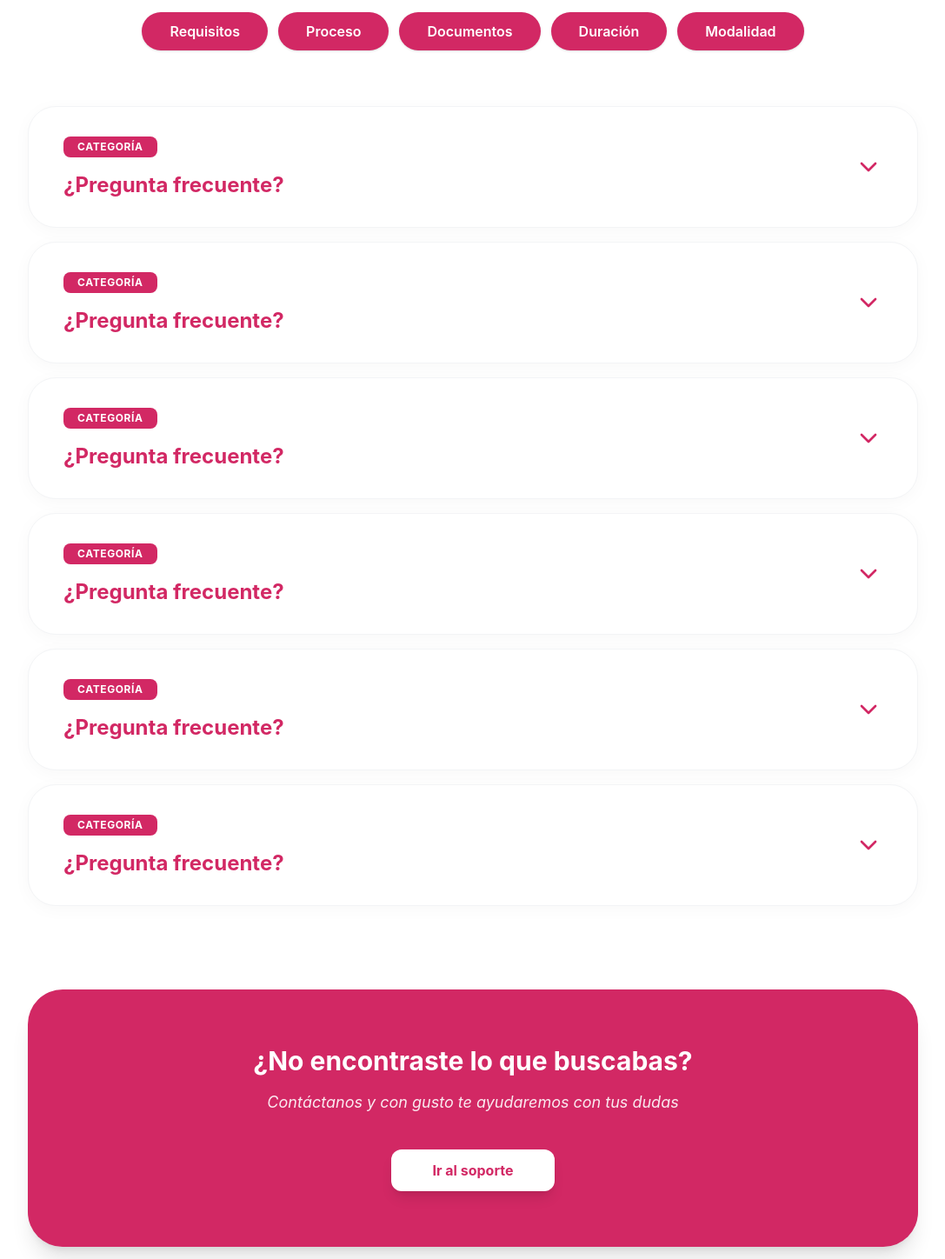
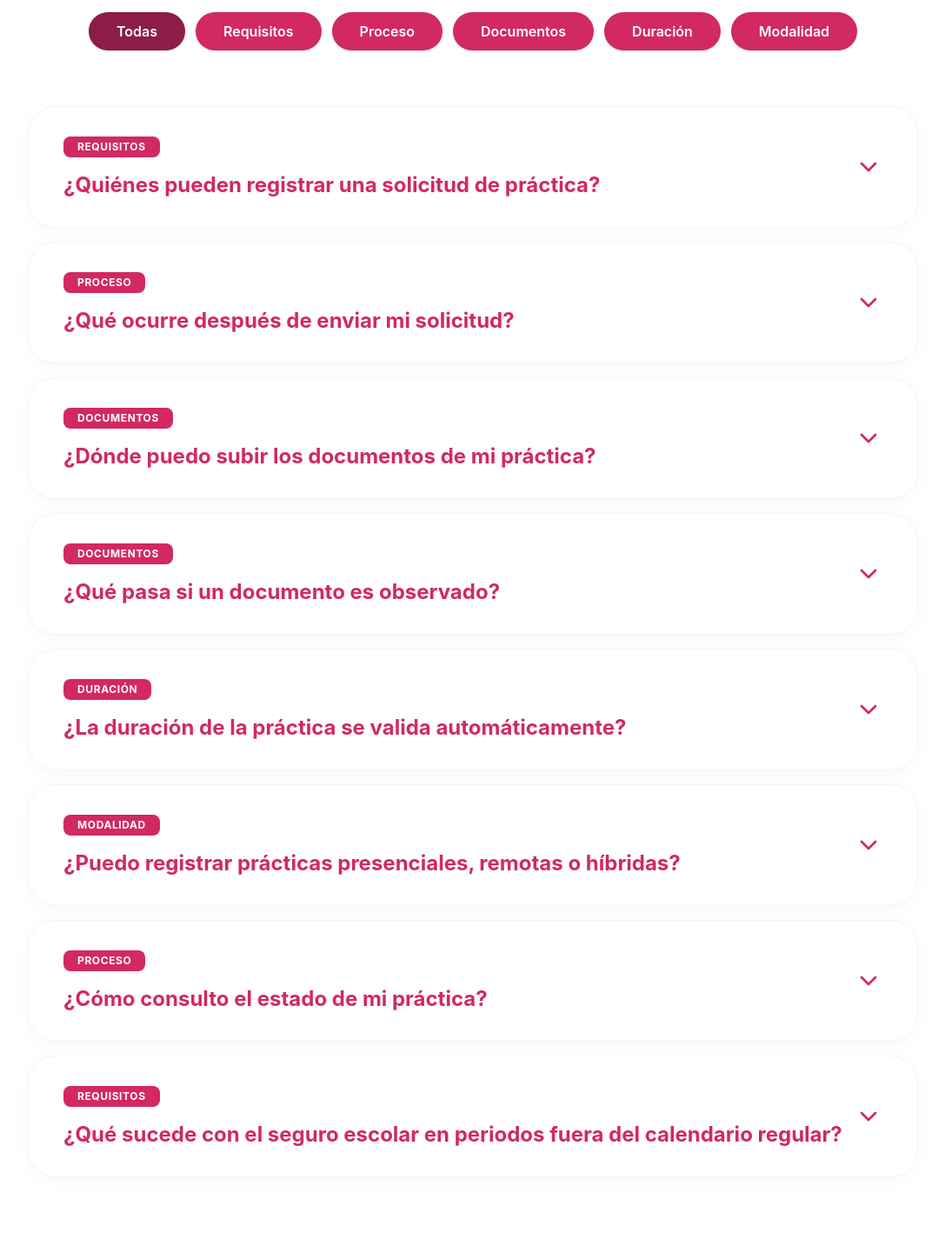
Before and after one commit to ICC752-1/gestion-practicas-frontend, a React (Vite) app: page /faq in a window 1280 px wide. Shown: the part 380-1828 px from the top of the page at 87% size, without its empty margins (96-1183 px from the left). Built offline with nearby package versions, Linux system fonts and the light colour scheme; no server answers.

Commit message:
fix(faq): reemplazar placeholders y habilitar filtros

```diff
--- a/src/pages/FAQ/FAQPage.jsx
+++ b/src/pages/FAQ/FAQPage.jsx
@@ -6,11 +6,85 @@ import { UserHeader } from "../../components/Header/UserHeader";
 import { Footer } from "../../components/Footer/Footer";
 import { useAuth } from "../../context/useAuth";
 
+const SUPPORT_EMAIL = "secretaria.vincfica@ufrontera.cl";
+
+const faqItems = [
+  {
+    id: 1,
+    category: "Requisitos",
+    question: "¿Quiénes pueden registrar una solicitud de práctica?",
+    answer: "Pueden registrar solicitudes los estudiantes autenticados que cumplan con los requisitos académicos definidos por la carrera y que no tengan una solicitud vigente bloqueante para el mismo tipo de práctica.",
+  },
+  {
+    id: 2,
+    category: "Proceso",
+    question: "¿Qué ocurre después de enviar mi solicitud?",
+    answer: "La solicitud queda en estado pendiente para revisión administrativa. Luego puede pasar a revisión, aprobación, rechazo o derivación documental, según corresponda al flujo definido por la unidad académica.",
+  },
+  {
+    id: 3,
+    category: "Documentos",
+    question: "¿Dónde puedo subir los documentos de mi práctica?",
+    answer: "Los documentos se cargan desde el panel del estudiante o desde el detalle de la práctica. El sistema permite revisar el estado de cada archivo y corregir documentos observados cuando el flujo lo permite.",
+  },
+  {
+    id: 4,
+    category: "Documentos",
+    question: "¿Qué pasa si un documento es observado?",
+    answer: "Cuando un documento es observado, el sistema muestra el comentario de revisión para que puedas cargar una versión corregida. La revisión final queda a cargo de los roles administrativos autorizados.",
+  },
+  {
+    id: 5,
+    category: "Duración",
+    question: "¿La duración de la práctica se valida automáticamente?",
+    answer: "El sistema registra las fechas informadas y permite su revisión durante el proceso. La validación académica o administrativa depende de los criterios de la carrera y de la revisión realizada por los encargados correspondientes.",
+  },
+  {
+    id: 6,
+    category: "Modalidad",
+    question: "¿Puedo registrar prácticas presenciales, remotas o híbridas?",
+    answer: "Sí. Al completar la solicitud debes indicar la modalidad correspondiente y los datos de la organización. Esa información queda disponible para revisión y seguimiento administrativo.",
+  },
+  {
+    id: 7,
+    category: "Proceso",
+    question: "¿Cómo consulto el estado de mi práctica?",
+    answer: "Puedes revisar el estado desde tu dashboard o desde la sección de seguimiento. Allí se muestra el avance de la solicitud, documentos asociados y acciones disponibles según el estado actual.",
+  },
+  {
+    id: 8,
+    category: "Requisitos",
+    question: "¿Qué sucede con el seguro escolar en periodos fuera del calendario regular?",
+    answer: "Las prácticas fuera del periodo académico regular pueden requerir validación explícita del seguro escolar o una excepción administrativa antes de su aprobación final.",
+  },
+];
+
+const normalizeText = (value) => (
+  value
+    .toLowerCase()
+    .normalize("NFD")
+    .replace(/[\u0300-\u036f]/g, "")
+);
+
 export const FAQPage = () => {
-  const [openIndex, setOpenIndex] = useState(null);
+  const [openQuestionId, setOpenQuestionId] = useState(null);
+  const [searchTerm, setSearchTerm] = useState("");
+  const [activeCategory, setActiveCategory] = useState("Todas");
   const { isAuthenticated } = useAuth();
 
-  const categories = ["Requisitos", "Proceso", "Documentos", "Duración", "Modalidad"];
+  const categories = ["Todas", ...new Set(faqItems.map((item) => item.category))];
+  const normalizedSearchTerm = normalizeText(searchTerm.trim());
+  const filteredFaqs = faqItems.filter((item) => {
+    const matchesCategory = activeCategory === "Todas" || item.category === activeCategory;
+    const searchableText = normalizeText(`${item.category} ${item.question} ${item.answer}`);
+
+    return matchesCategory && searchableText.includes(normalizedSearchTerm);
+  });
+
+  const handleCategoryClick = (category) => {
+    setActiveCategory(category);
+    setOpenQuestionId(null);
+  };
 
   return (
     <div className="bg-[#f3f3f3] min-h-screen flex flex-col relative overflow-x-hidden">
@@ -35,7 +109,10 @@ export const FAQPage = () => {
             </div>
             <input
               type="text"
+              value={searchTerm}
+              onChange={(event) => setSearchTerm(event.target.value)}
               placeholder="Buscar en preguntas frecuentes..."
+              aria-label="Buscar en preguntas frecuentes"
               className="w-full pl-14 pr-6 py-5 rounded-full border border-gray-200 shadow-sm focus:outline-none focus:ring-2 focus:ring-brand-medium focus:border-transparent text-lg"
             />
           </div>
@@ -44,7 +121,13 @@ export const FAQPage = () => {
             {categories.map((cat) => (
               <button
                 key={cat}
-                className="px-8 py-2.5 rounded-full bg-brand-medium text-white font-semibold hover:bg-brand-dark transition-colors shadow-sm cursor-pointer"
+                type="button"
+                onClick={() => handleCategoryClick(cat)}
+                className={`px-8 py-2.5 rounded-full font-semibold transition-colors shadow-sm cursor-pointer ${
+                  activeCategory === cat
+                    ? "bg-brand-dark text-white"
+                    : "bg-brand-medium text-white hover:bg-brand-dark"
+                }`}
               >
                 {cat}
               </button>
@@ -52,29 +135,30 @@ export const FAQPage = () => {
           </div>
 
           <div className="max-w-5xl mx-auto space-y-4 mb-24">
-            {[1, 2, 3, 4, 5, 6].map((idx) => (
-              <div key={idx} className="border border-gray-100 rounded-[2rem] overflow-hidden bg-white shadow-[0_4px_20px_rgba(0,0,0,0.03)]">
+            {filteredFaqs.map((item) => (
+              <div key={item.id} className="border border-gray-100 rounded-[2rem] overflow-hidden bg-white shadow-[0_4px_20px_rgba(0,0,0,0.03)]">
                 <button
-                  onClick={() => setOpenIndex(openIndex === idx ? null : idx)}
+                  type="button"
+                  onClick={() => setOpenQuestionId(openQuestionId === item.id ? null : item.id)}
                   className="w-full px-10 py-8 flex items-center justify-between text-left group cursor-pointer"
                 >
                   <div className="space-y-4">
                     <span className="inline-block px-4 py-1 bg-brand-medium text-white text-xs font-bold rounded-lg uppercase tracking-wider">
-                      Categoría
+                      {item.category}
                     </span>
                     <h4 className="text-2xl font-bold text-brand-medium group-hover:text-brand-dark transition-colors">
-                      ¿Pregunta frecuente?
+                      {item.question}
                     </h4>
                   </div>
                   <motion.div
-                    animate={{ rotate: openIndex === idx ? 180 : 0 }}
+                    animate={{ rotate: openQuestionId === item.id ? 180 : 0 }}
                     className="text-brand-medium"
                   >
                     <ChevronDown size={32} />
                   </motion.div>
                 </button>
                 <AnimatePresence>
-                  {openIndex === idx && (
+                  {openQuestionId === item.id && (
                     <motion.div
                       initial={{ height: 0, opacity: 0 }}
                       animate={{ height: "auto", opacity: 1 }}
@@ -82,15 +166,19 @@ export const FAQPage = () => {
                       transition={{ duration: 0.3, ease: "easeInOut" }}
                     >
                       <div className="px-10 pb-10 text-gray-600 leading-relaxed border-t border-gray-50 pt-6">
-                        Aquí va la respuesta detallada a la pregunta frecuente. Este sistema está diseñado para facilitar
-                        el acceso a la información relevante para estudiantes, supervisores y encargados en cada etapa
-                        del proceso de práctica profesional.
+                        {item.answer}
                       </div>
                     </motion.div>
                   )}
                 </AnimatePresence>
               </div>
             ))}
+            {filteredFaqs.length === 0 && (
+              <div className="rounded-[2rem] border border-gray-100 bg-white px-10 py-12 text-center shadow-[0_4px_20px_rgba(0,0,0,0.03)]">
+                <p className="text-xl font-bold text-brand-medium">No encontramos preguntas para tu búsqueda.</p>
+                <p className="mt-3 text-gray-600">Intenta con otra palabra clave o selecciona otra categoría.</p>
+              </div>
+            )}
           </div>
 
           <div className="max-w-5xl mx-auto mb-12">
@@ -99,9 +187,12 @@ export const FAQPage = () => {
               <p className="text-lg opacity-90 mb-10 italic">
                 Contáctanos y con gusto te ayudaremos con tus dudas
               </p>
-              <button className="bg-white text-brand-medium px-12 py-3 rounded-xl font-bold hover:bg-gray-100 transition-colors shadow-lg cursor-pointer">
+              <a
+                href={`mailto:${SUPPORT_EMAIL}`}
+                className="inline-flex bg-white text-brand-medium px-12 py-3 rounded-xl font-bold hover:bg-gray-100 transition-colors shadow-lg cursor-pointer"
+              >
                 Ir al soporte
-              </button>
+              </a>
             </div>
           </div>
         </motion.div>
```
